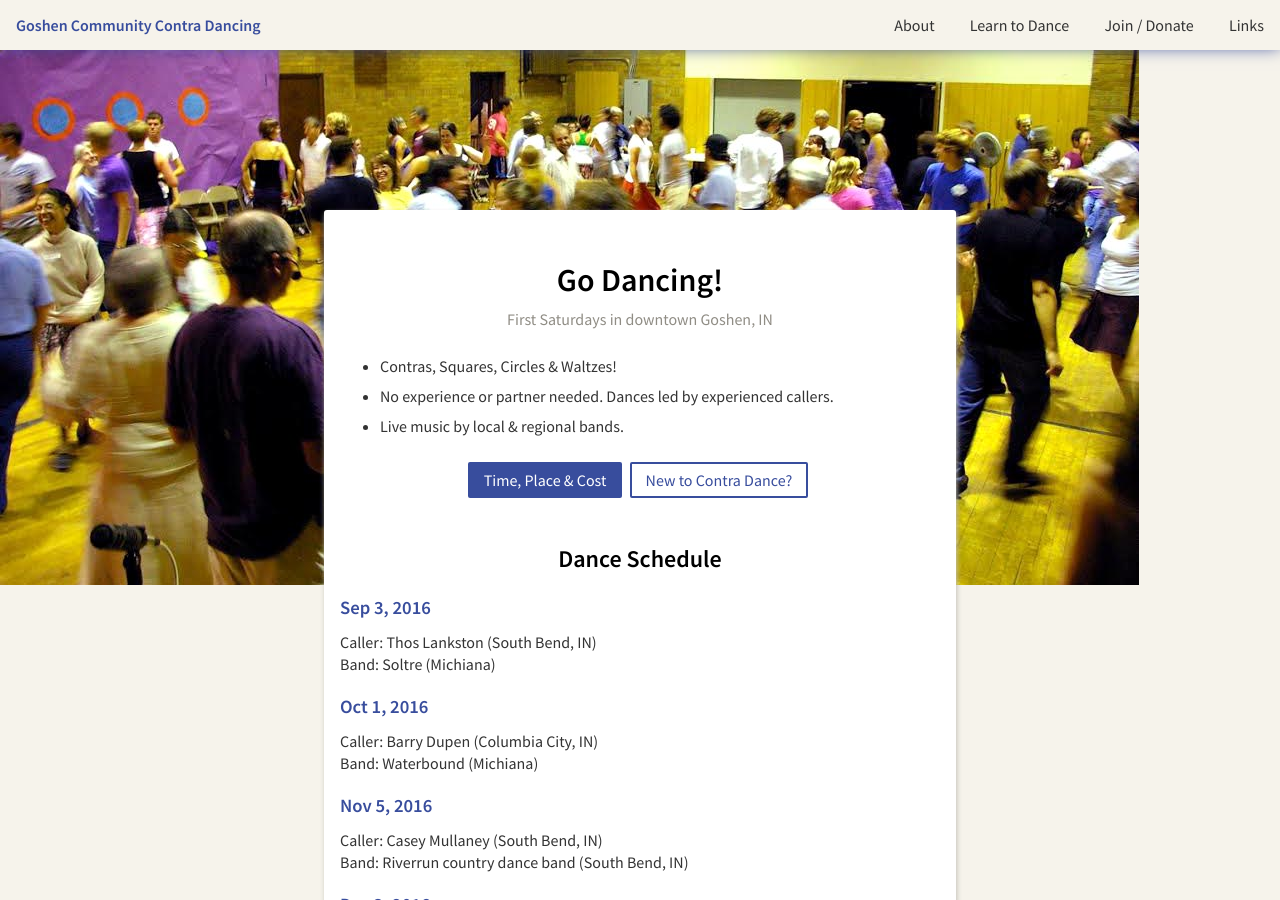
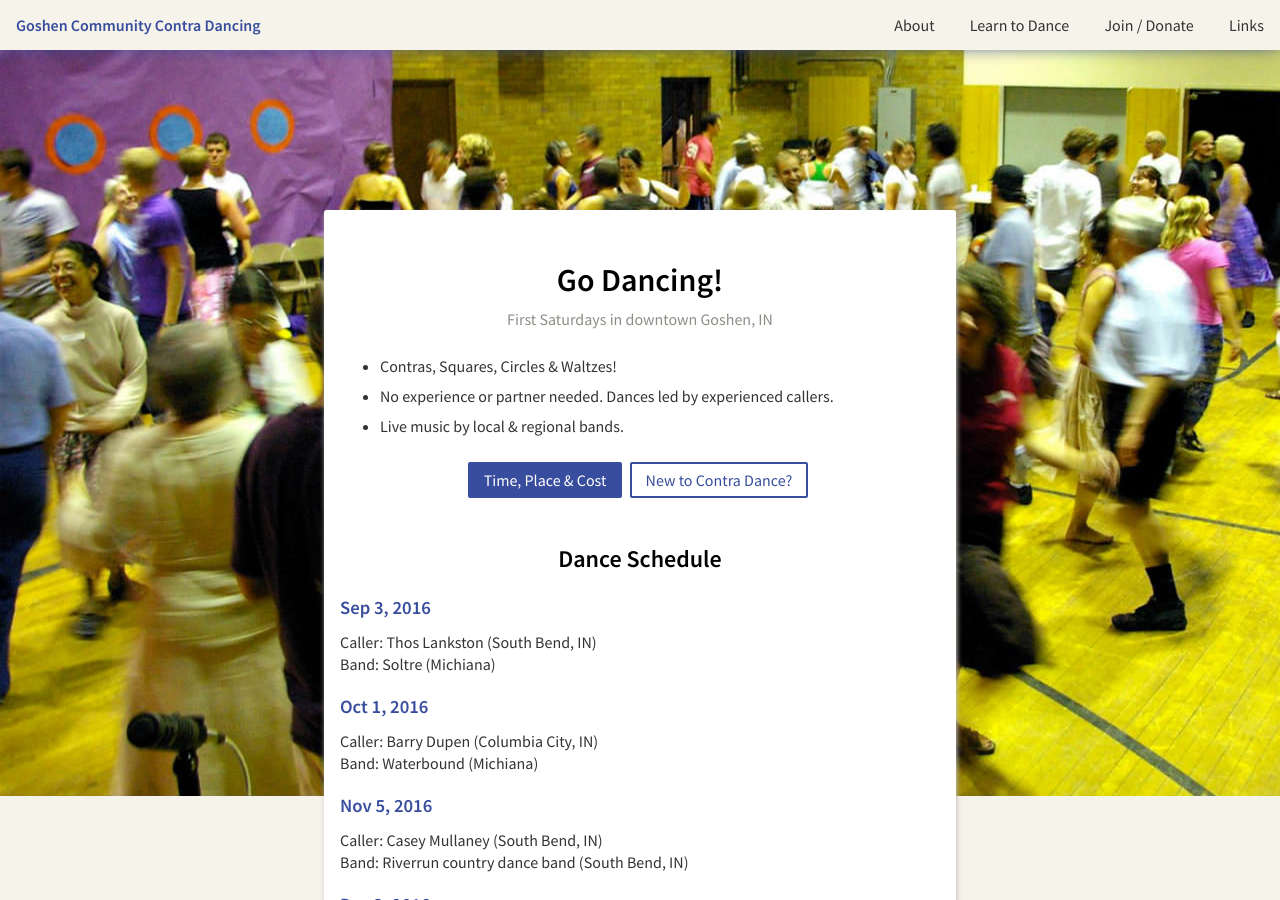
Before and after one commit to godancing/godancing.github.io, a Jekyll site: the page built from index.markdown, in a window 1280 px wide and 900 px high. Built offline with Jekyll 4.4.1, drawn with Linux system fonts in a browser that asks for light colours.

Commit message:
Updated Index

```diff
--- a/index.markdown
+++ b/index.markdown
@@ -3,7 +3,7 @@ title: Goshen Community Contra Dancing
 date: 2016-11-12 12:14:00 -05:00
 heading: Go Dancing!
 subheading: First Saturdays in downtown Goshen, IN
-image: assets/images/dance-wide.jpg
+image: "/uploads/contra-1600_mini.jpg"
 imageCaption: Contra Dancing in Goshen, IN
 order: 1
 ---
```
